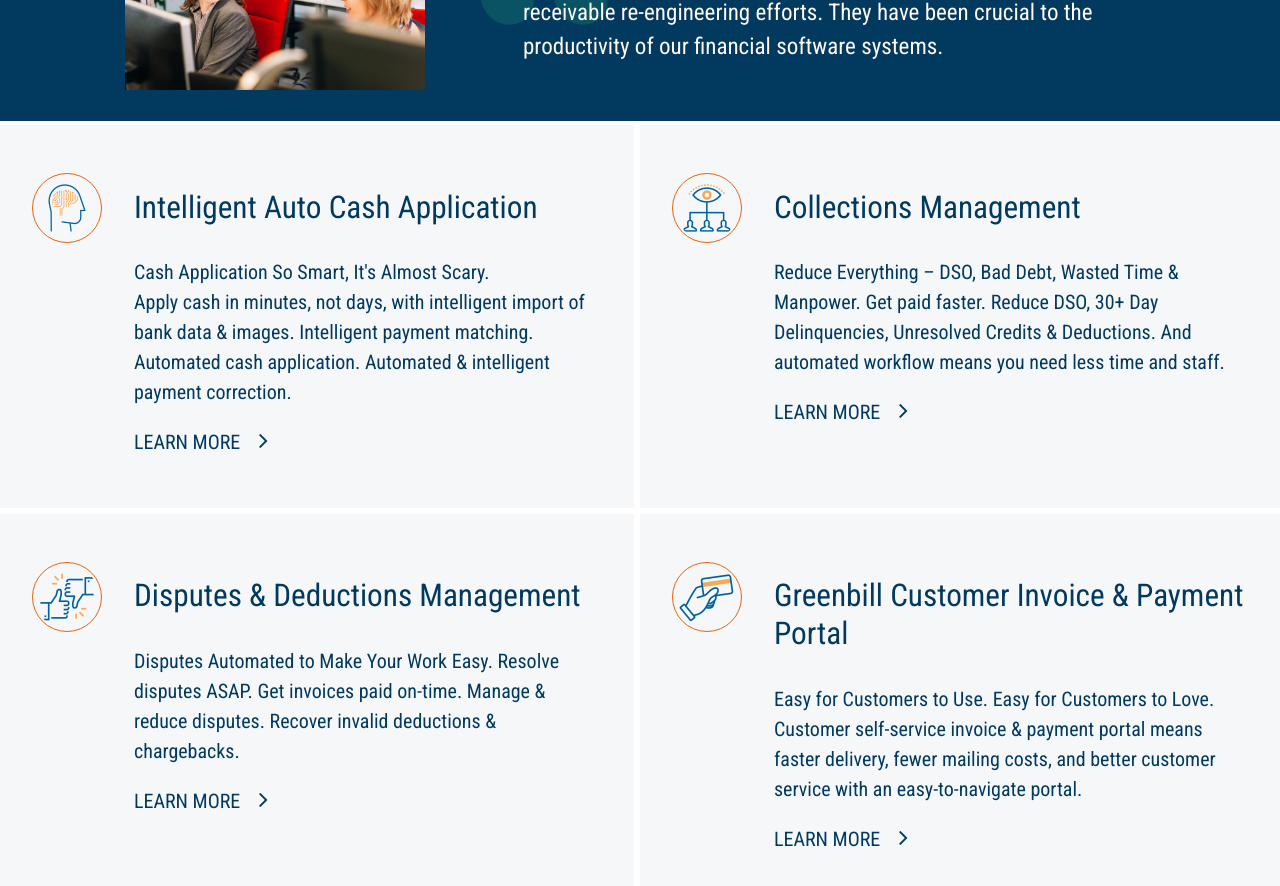
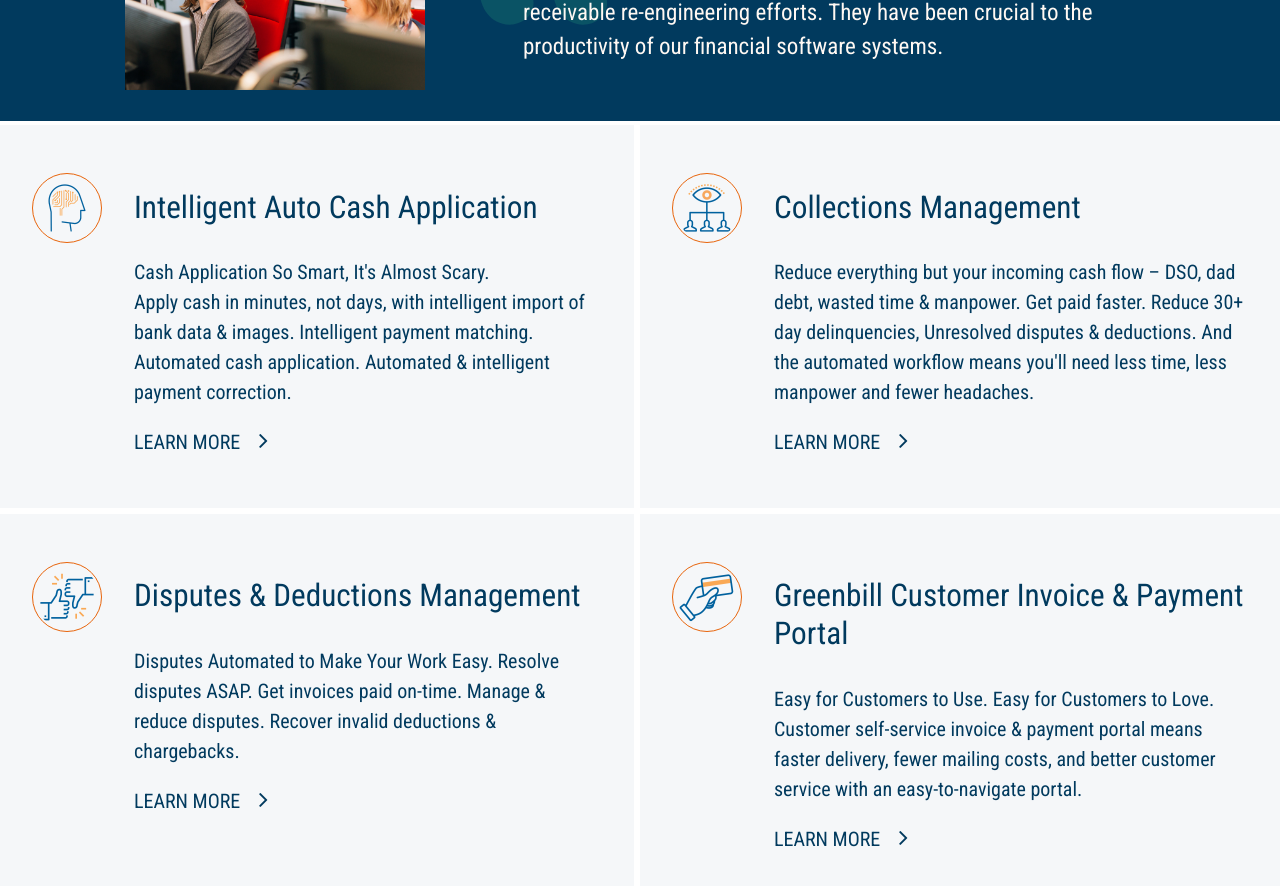
Before and after one commit to laitkor/laitkor_com.github.io, a Jekyll site: the page built from index.html, in a window 1280 px wide and 900 px high, scrolled down 1543 px. Shown: the top 886 px of the window. Built offline with Jekyll 4.4.1, drawn with Linux system fonts in a browser that asks for light colours; some of the changed text lies outside the part shown.

Commit message:
fix collections caps hero. fixed email in contact form.

```diff
--- a/_pages/contact.html
+++ b/_pages/contact.html
@@ -17,7 +17,7 @@
           <td class="table--minimal--contact__label table--minimal__first-column">
             Email
           </td>
-          <td><a href="mailto:info@9ci.com">info@9ci.com</a></td>
+          <td><a href="mailto:connection@9ci.com?subject=Please Contact Me 📡&body=Hello, May we arrange a time to discuss AR inteligence strategies. I would also like more information regarding -->">Email</a></td>
         </tr>
         <tr>
           <td class="table--minimal--contact__label table--minimal__second-column">
--- a/_solutions/collections.md
+++ b/_solutions/collections.md
@@ -4,7 +4,7 @@
 slug: collections
 weight: 2
 summary: |
-  Reduce Everything – DSO, Bad Debt, Wasted Time & Manpower. Get paid faster. Reduce DSO, 30+ Day Delinquencies, Unresolved Credits & Deductions. And automated workflow means you need less time and staff.
+  Reduce everything but your incoming cash flow – DSO, dad debt, wasted time & manpower. Get paid faster. Reduce 30+ day delinquencies, Unresolved disputes & deductions. And the automated workflow means you'll need less time, less manpower and fewer headaches.
 icon: "products/collections.png"
 vertical_image: |
     linear-gradient( 0deg, #013A5E, rgba(74, 56, 50, 0) ), url('/assets/img/services/collections-side.jpg') top right / 37% #013A5E no-repeat
--- a/index.html
+++ b/index.html
@@ -93,7 +93,7 @@
   <div class="home__cover__content">
     <div class="home__cover__content__col-left">
       <div class="home__cover__content__col-left__text">
-        <h2>Creating solutions to help <strong>you</strong> get paid faster. <br> Its what what we do best.</h2>
+        <h2>Creating solutions to help <strong>your</strong> get paid faster. <br> Its what what we do best.</h2>
       </div>
     </div>
     <div class="home__cover__content__col-right">
@@ -101,7 +101,7 @@
           <h3>
             <strong>{{ site.title }}'s</strong>
             Accounts Receivable invoice-to-payment solutions are <strong>Intelligent, Automated, Fast, and Easy</strong>.
-            So you get paid faster, resolve disputes faster and keep customers happy.
+            You get paid faster, apply cash faster and resolve disputes faster.
           </h3>
       </div>
     </div>
```
